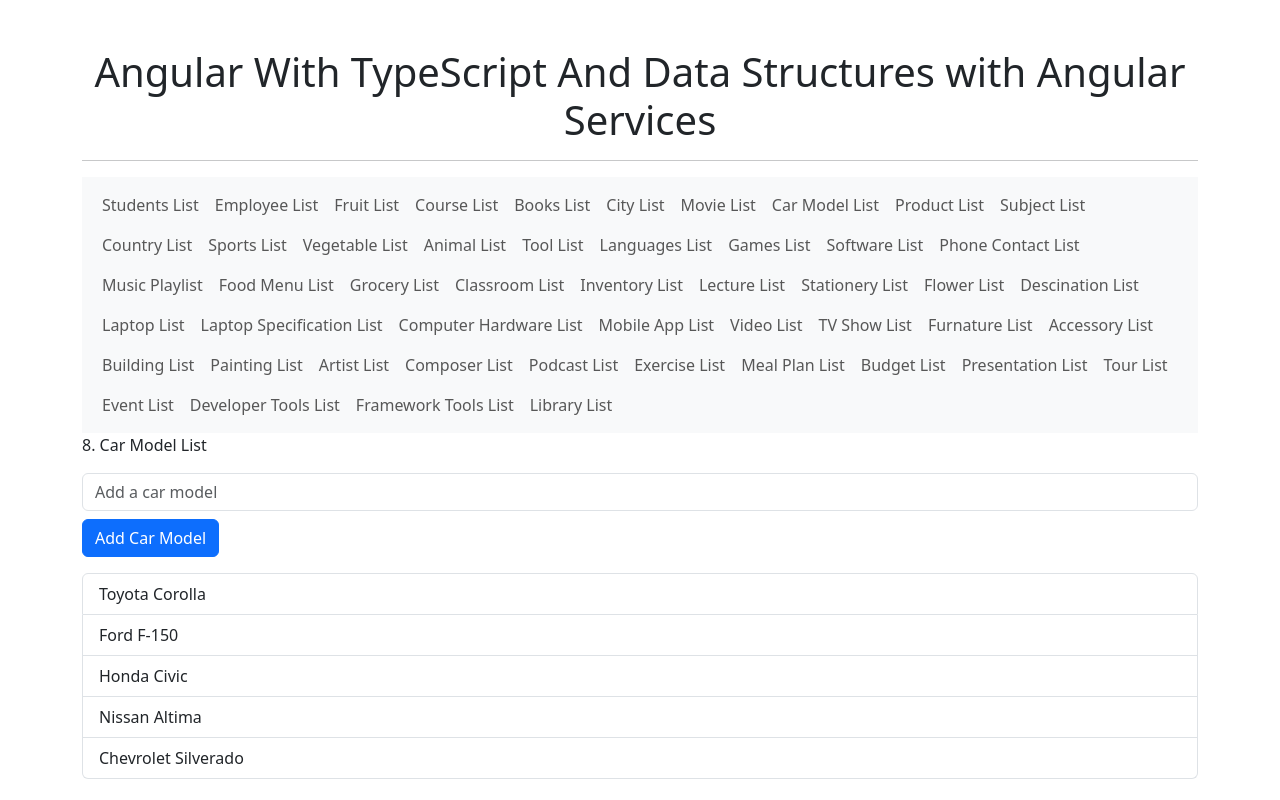
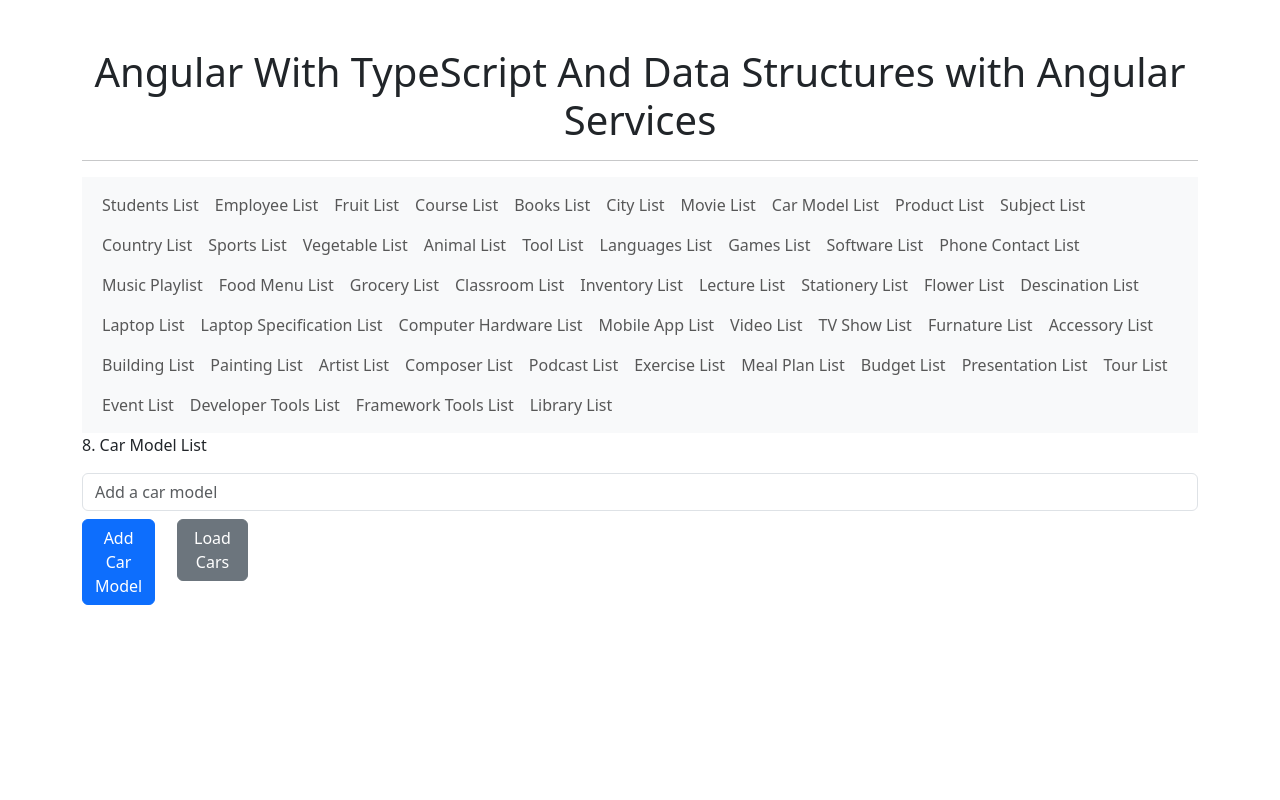
Before and after one commit to muningg/Angular_With_TypeScript_And_Data_Structures, an Angular app: page /car-model-list in a window 1280 px wide. Built offline with nearby package versions, Linux system fonts and the light colour scheme.

Commit message:
feat(car-model-list-service): add service to load car model list

```diff
--- a/src/app/components/car-model-list/car-model-list.component.html
+++ b/src/app/components/car-model-list/car-model-list.component.html
@@ -1,8 +1,14 @@
 <p>8. Car Model List</p>
 <input type="text" class="form-control" [(ngModel)]="newCarModel" placeholder="Add a car model" />
 
-<button class="btn btn-primary mt-2" (click)="addCarModel()">Add Car Model</button>
-
+<div class="row">
+  <div class="col-sm-1">
+    <button class="btn btn-primary mt-2" (click)="addCarModel()">Add Car Model</button>
+  </div>
+  <div class="col-sm-1">
+    <button class="btn btn-secondary mt-2" (click)="provideCarsList()">Load Cars</button>
+  </div>
+</div>
 <ul class="mt-3 list-group">
   <li class="list-group-item" *ngFor="let carModel of carModels">
     {{carModel}}
--- a/src/app/components/car-model-list/car-model-list.component.ts
+++ b/src/app/components/car-model-list/car-model-list.component.ts
@@ -1,4 +1,5 @@
 import { Component } from '@angular/core';
+import { CarModelListService } from './car-model-list.service';
 
 @Component({
   selector: 'app-car-model-list',
@@ -6,13 +7,18 @@ import { Component } from '@angular/core';
   styleUrl: './car-model-list.component.css'
 })
 export class CarModelListComponent {
-  carModels: string[] = ['Toyota Corolla', 'Ford F-150', 'Honda Civic', 'Nissan Altima', 'Chevrolet Silverado'];
+  carModels: string[] = [];
   newCarModel: string = '';
+
+  constructor(private carListService: CarModelListService) { }
 
   addCarModel() {
     if (this.newCarModel.trim()) {
-      this.carModels.push(this.newCarModel);
+      this.carListService.addCar(this.newCarModel);
       this.newCarModel = '';
     }
   }
+  provideCarsList() {
+    this.carModels = this.carListService.loadCars();
+  }
 }
--- /dev/null
+++ b/src/app/components/car-model-list/car-model-list.service.ts
@@ -0,0 +1,23 @@
+import { Injectable } from '@angular/core';
+
+@Injectable({
+  providedIn: 'root'
+})
+export class CarModelListService {
+
+  private cars: string[] = [
+    'Toyota Corolla',
+    'Ford F-150',
+    'Honda Civic',
+    'Nissan Altima',
+    'Chevrolet Silverado'
+  ];
+
+  loadCars() {
+    return this.cars;
+  }
+
+  addCar(car: string) {
+    this.cars.push(car);
+  }
+}
```
Also changed, not shown: 1 other file (tests, documents, lock files or other folders).
